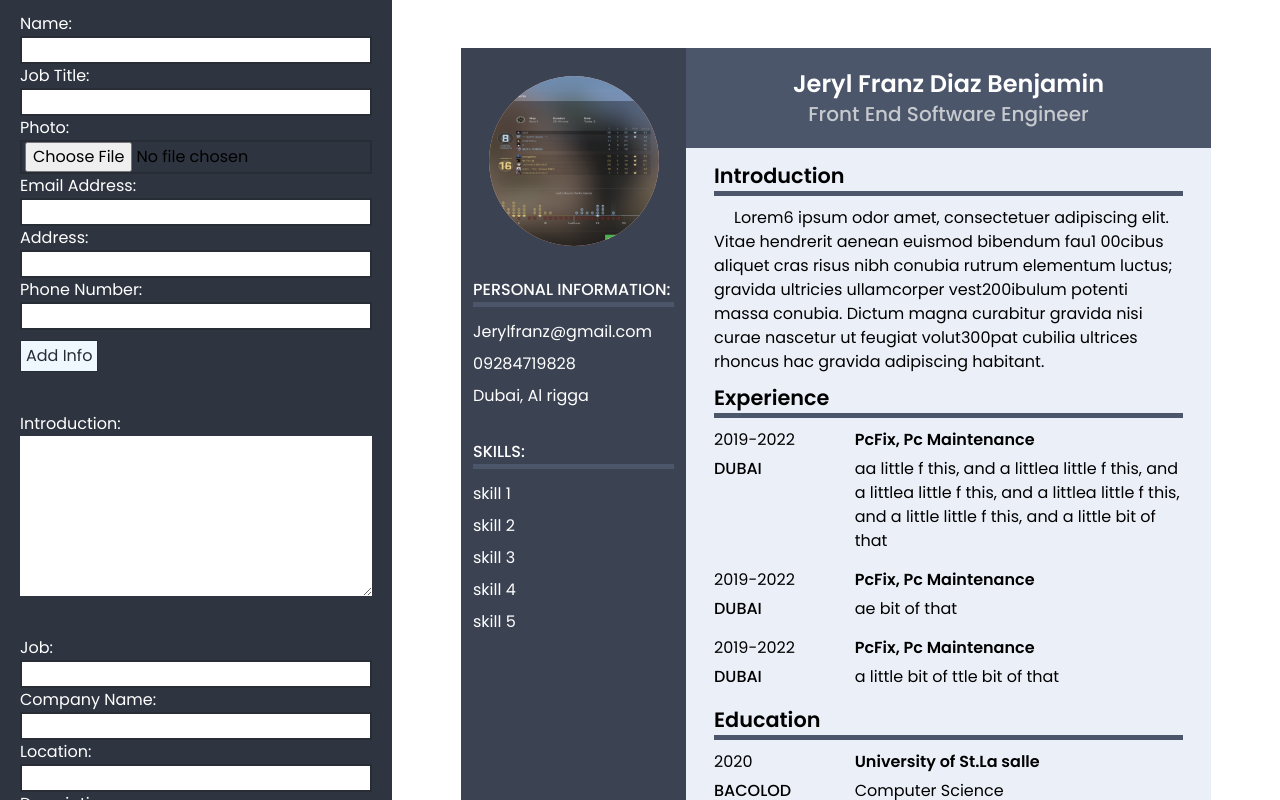
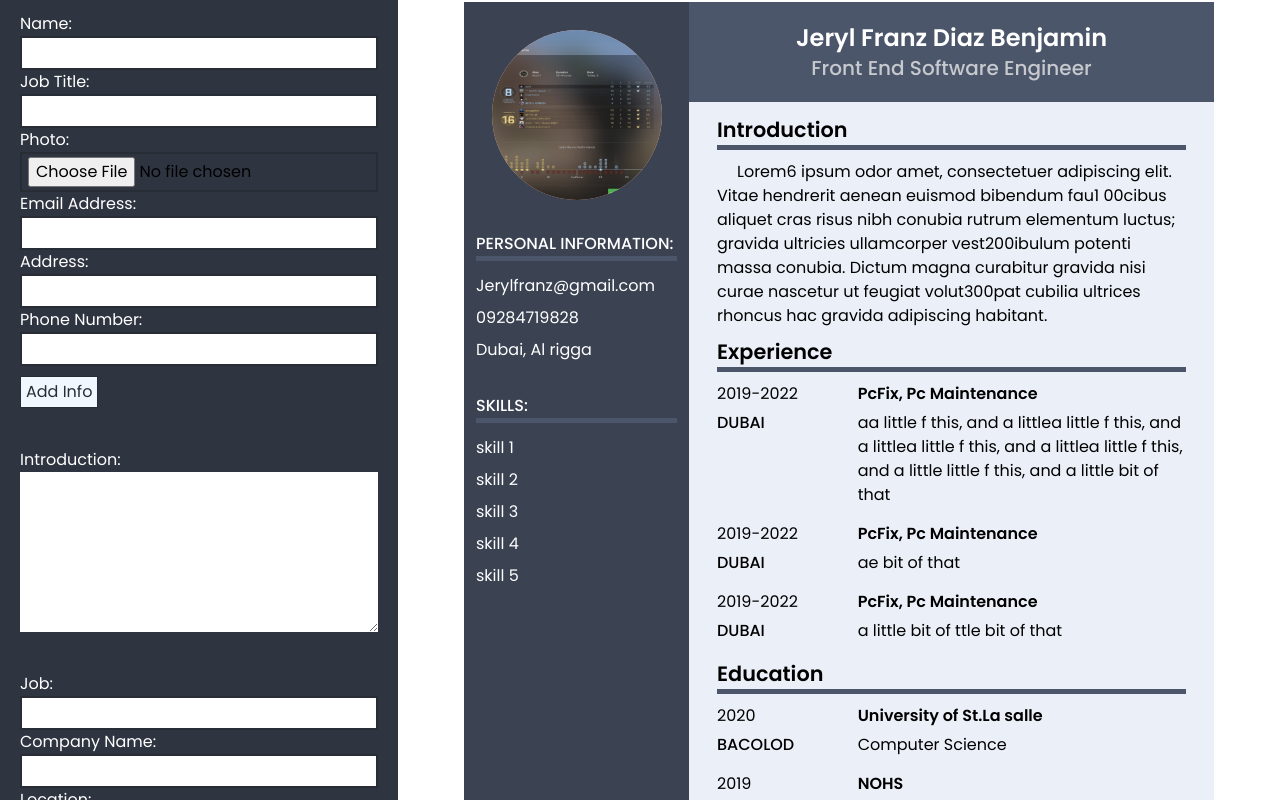
Before and after one commit to Sty6x/cv-application-maker, a React (Create React App) app: page / in a window 1280 px wide. Shown: the top 800 px of the page. Built offline with nearby package versions, Linux system fonts and the light colour scheme.

Commit message:
removed padding

```diff
--- a/src/App.css
+++ b/src/App.css
@@ -31,8 +31,11 @@
 	font-weight: 600;
 }
 
+body,html{
+	overflow: hidden;
+}
 body {
-	height: 100vh;
+	min-height: 100vh;
 	font-family: "poppins";
 }
 input {
@@ -133,7 +136,7 @@ input {
 	appearance: none;
 	-webkit-appearance: none;
 	outline: none;
-	padding: 0px 3px;
+	padding: 3px 6px;
 	color: black;
 	width: 100%;
 }
@@ -141,3 +144,17 @@ input {
 textarea {
 	height: 10em;
 }
+
+#sidebar-container::-webkit-scrollbar{
+	background-color: #D8DEE9;
+	width: 5px;
+  }
+  #sidebar-container::-webkit-scrollbar-thumb{
+	background-color: #81A1C1;
+  }
+
+  #sidebar-container::-webkit-scrollbar-button{
+
+	background-color: rgb(0, 0, 0,0);
+	appearance: none;
+  }
--- a/src/App.js
+++ b/src/App.js
@@ -280,7 +280,7 @@ class App extends React.Component {
 				<SideBar />
 				<div
 					id="cv-outer-body-container"
-					className="flex flex-1 justify-center px-16 py-12"
+					className="flex flex-1 justify-center px-16 pt-[2px]"
 				>
 					<CVbody />
 				</div>
--- a/src/components/cv-components/cvBody.js
+++ b/src/components/cv-components/cvBody.js
@@ -9,7 +9,7 @@ class CVbody extends React.Component {
 
 	render() {
 		return (
-			<div id="cv-body-container" className="flex min-h-full w-[750px]">
+			<div id="cv-body-container" className="flex w-[750px]">
 				<CVside />
 				<div id="header-main-container" className=" w-full ">
 					<CVhead />
--- a/src/components/sidebarInput-component/sidebar.js
+++ b/src/components/sidebarInput-component/sidebar.js
@@ -12,7 +12,7 @@ class SideBar extends React.Component{
 
     render(){
         return(
-            <div className="overflow-y text-white bg-[#2E3440] px-5 py-3 flex flex-col gap-y-10" id="sidebar-container">
+            <div className="overflow-y-scroll h-screen text-white bg-[#2E3440] px-5 py-3 flex flex-col gap-y-10" id="sidebar-container">
                 <PersonalInfoInput/>
                 <IntroductionInput/>
                 <ExperienceInput/>
```
